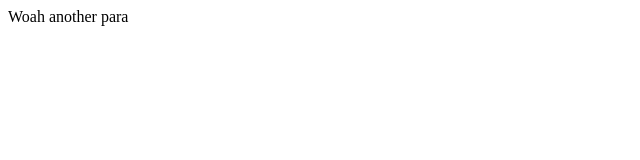
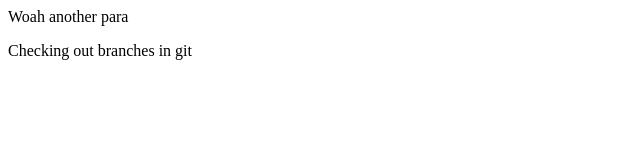
Before and after one commit to Ad1tya-Chauhan/LocalRepo, a plain HTML site: page index.html in a window 1280 px wide. Shown: the whole page, without its empty margins (0-640 px from the left). Drawn offline with Linux system fonts and the light colour scheme.

Commit message:
Added new feature

```diff
--- a/index.html
+++ b/index.html
@@ -1 +1,2 @@
 <p>Woah another para</p>
+<p>Checking out branches in git</p>
```
